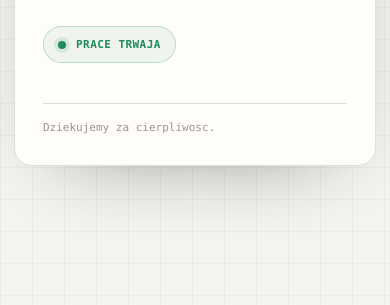
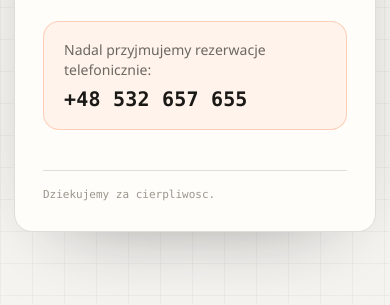
Before and after one commit to Sh1r0e/skucha, a plain HTML site: page under-construction.html in a window 390 px wide. Shown: the part 473-778 px from the top of the page. Drawn offline with Linux system fonts and the light colour scheme.

Commit message:
phone-number-visibility-on-under-construction-view

```diff
--- a/under-construction.html
+++ b/under-construction.html
@@ -103,6 +103,37 @@
       box-shadow: 0 0 0 4px rgba(31, 138, 91, 0.12);
     }
 
+    .phone-note {
+      margin-top: 24px;
+      padding: 18px 20px;
+      border: 1px solid rgba(251, 90, 18, 0.24);
+      border-radius: 16px;
+      background: rgba(251, 90, 18, 0.06);
+    }
+
+    .phone-label {
+      margin: 0;
+      color: var(--muted);
+      font-size: 14px;
+      line-height: 1.45;
+    }
+
+    .phone-link {
+      display: inline-block;
+      margin-top: 6px;
+      color: var(--ink);
+      font: 700 clamp(20px, 4vw, 27px)/1.2 "Space Mono", Consolas, monospace;
+      text-decoration: none;
+      letter-spacing: 0.01em;
+    }
+
+    .phone-link:hover,
+    .phone-link:focus-visible {
+      color: var(--accent);
+      text-decoration: underline;
+      text-underline-offset: 4px;
+    }
+
     .footer {
       margin-top: 56px;
       padding-top: 16px;
@@ -125,6 +156,10 @@
     <h1 id="page-title">Strona w budowie.</h1>
     <p class="lead">Aktywnie pracujemy nad serwisem. Wrocimy wkrotce z gotowa strona i mozliwoscia rezerwacji crash padów.</p>
     <div class="status"><span class="status-dot" aria-hidden="true"></span>Prace trwaja</div>
+    <div class="phone-note">
+      <p class="phone-label">Nadal przyjmujemy rezerwacje telefonicznie:</p>
+      <a class="phone-link" href="tel:+48532657655" aria-label="Zadzwoń: plus 48 532 657 655">+48 532 657 655</a>
+    </div>
     <div class="footer">Dziekujemy za cierpliwosc.</div>
   </main>
 </body>
```
